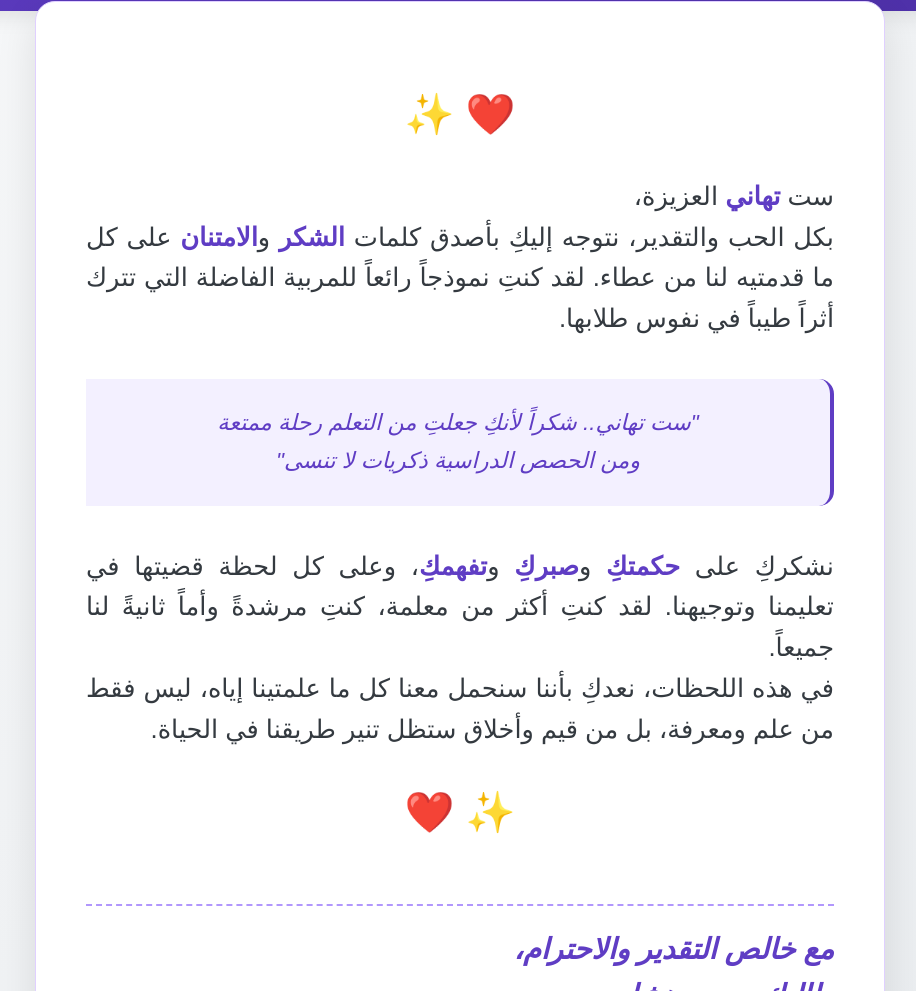
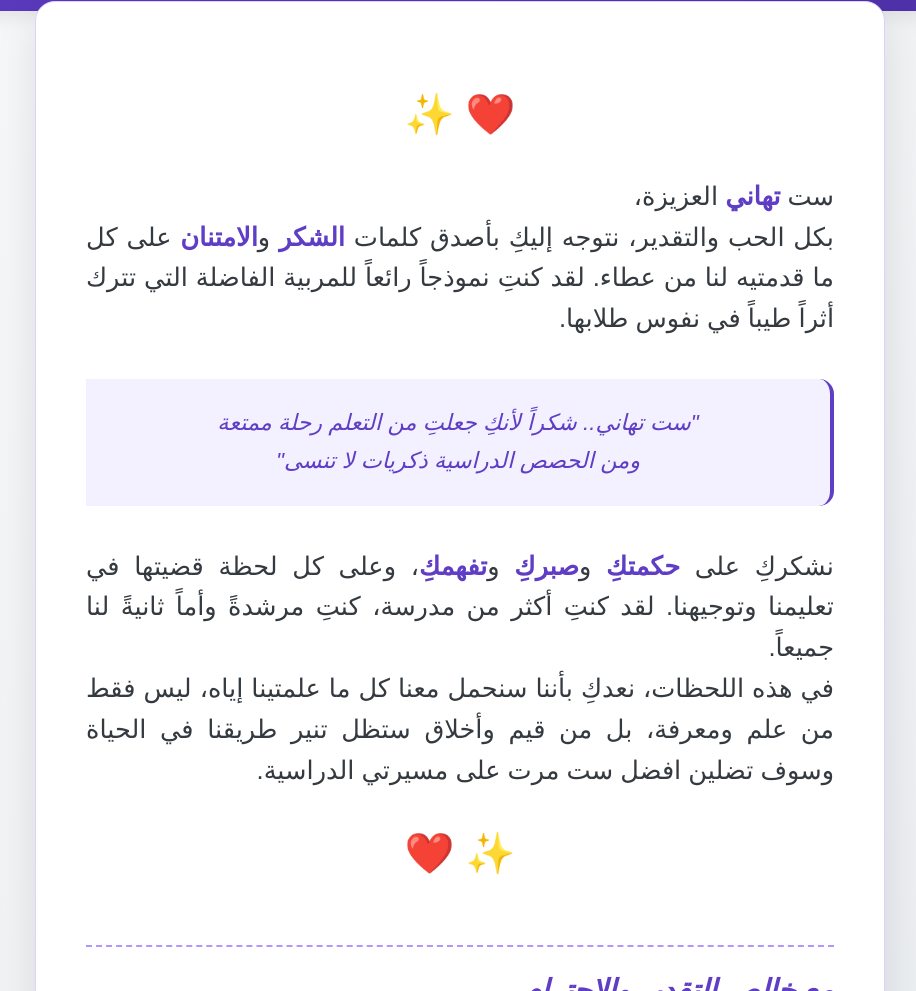
Before and after one commit to mohmdham/-, a plain HTML site: page index.html in a window 1280 px wide. Shown: the part 243-1234 px from the top of the page, without its empty margins (180-1096 px from the left). Drawn offline with Linux system fonts and the light colour scheme.

Commit message:
index.html

```diff
--- a/index.html
+++ b/index.html
@@ -131,9 +131,9 @@
                 </div>
             </div>
 
-            <p>نشكركِ على <span class="highlight">حكمتكِ</span> و<span class="highlight">صبركِ</span> و<span class="highlight">تفهمكِ</span>، وعلى كل لحظة قضيتها في تعليمنا وتوجيهنا. لقد كنتِ أكثر من معلمة، كنتِ مرشدةً وأماً ثانيةً لنا جميعاً.</p>
+            <p>نشكركِ على <span class="highlight">حكمتكِ</span> و<span class="highlight">صبركِ</span> و<span class="highlight">تفهمكِ</span>، وعلى كل لحظة قضيتها في تعليمنا وتوجيهنا. لقد كنتِ أكثر من مدرسة، كنتِ مرشدةً وأماً ثانيةً لنا جميعاً.</p>
 
-            <p>في هذه اللحظات، نعدكِ بأننا سنحمل معنا كل ما علمتينا إياه، ليس فقط من علم ومعرفة، بل من قيم وأخلاق ستظل تنير طريقنا في الحياة.</p>
+            <p>في هذه اللحظات، نعدكِ بأننا سنحمل معنا كل ما علمتينا إياه، ليس فقط من علم ومعرفة، بل من قيم وأخلاق ستظل تنير طريقنا في الحياة وسوف تضلين افضل ست مرت على مسيرتي الدراسية.</p>
         </div>
 
         <div class="decoration">✨ ❤️</div>
```
